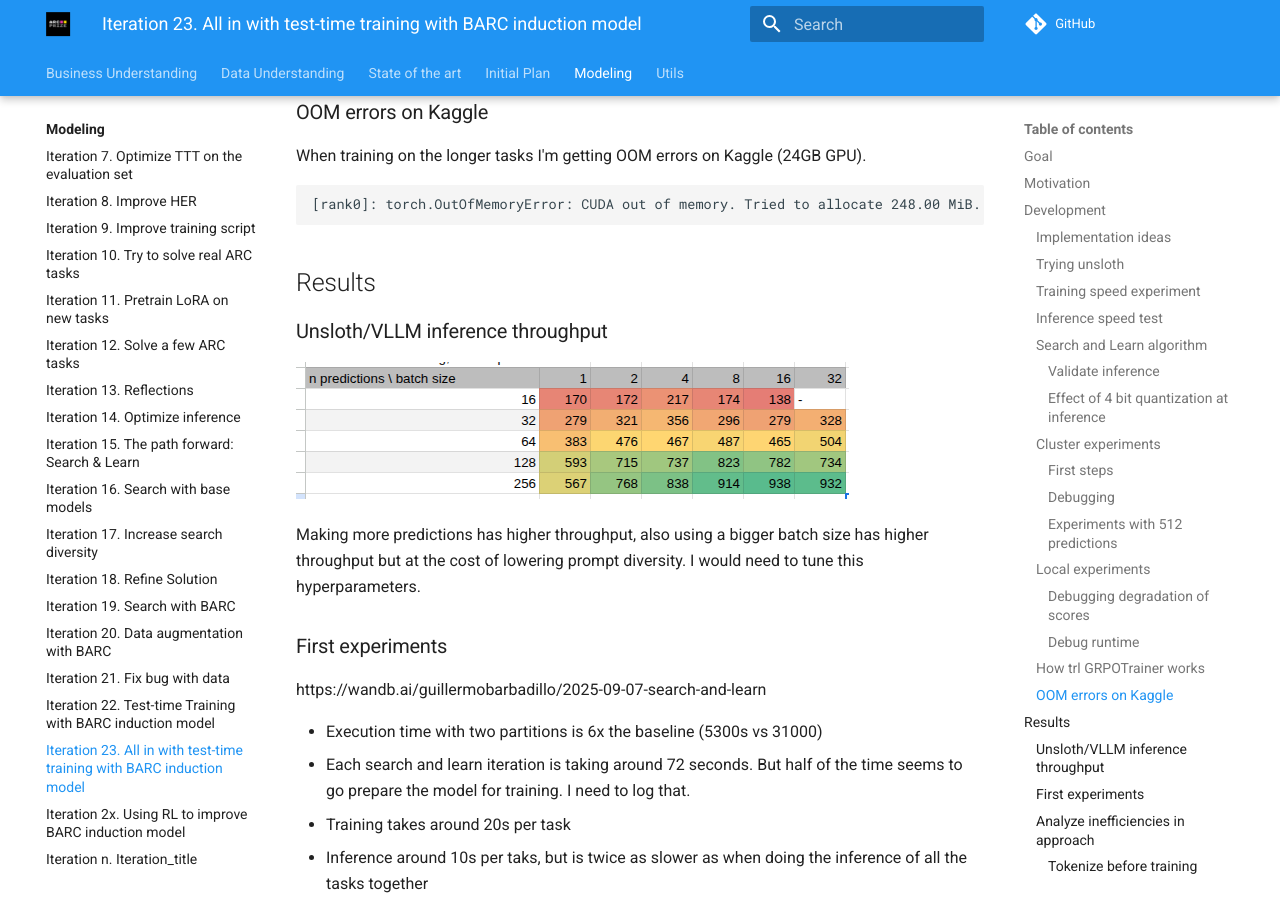
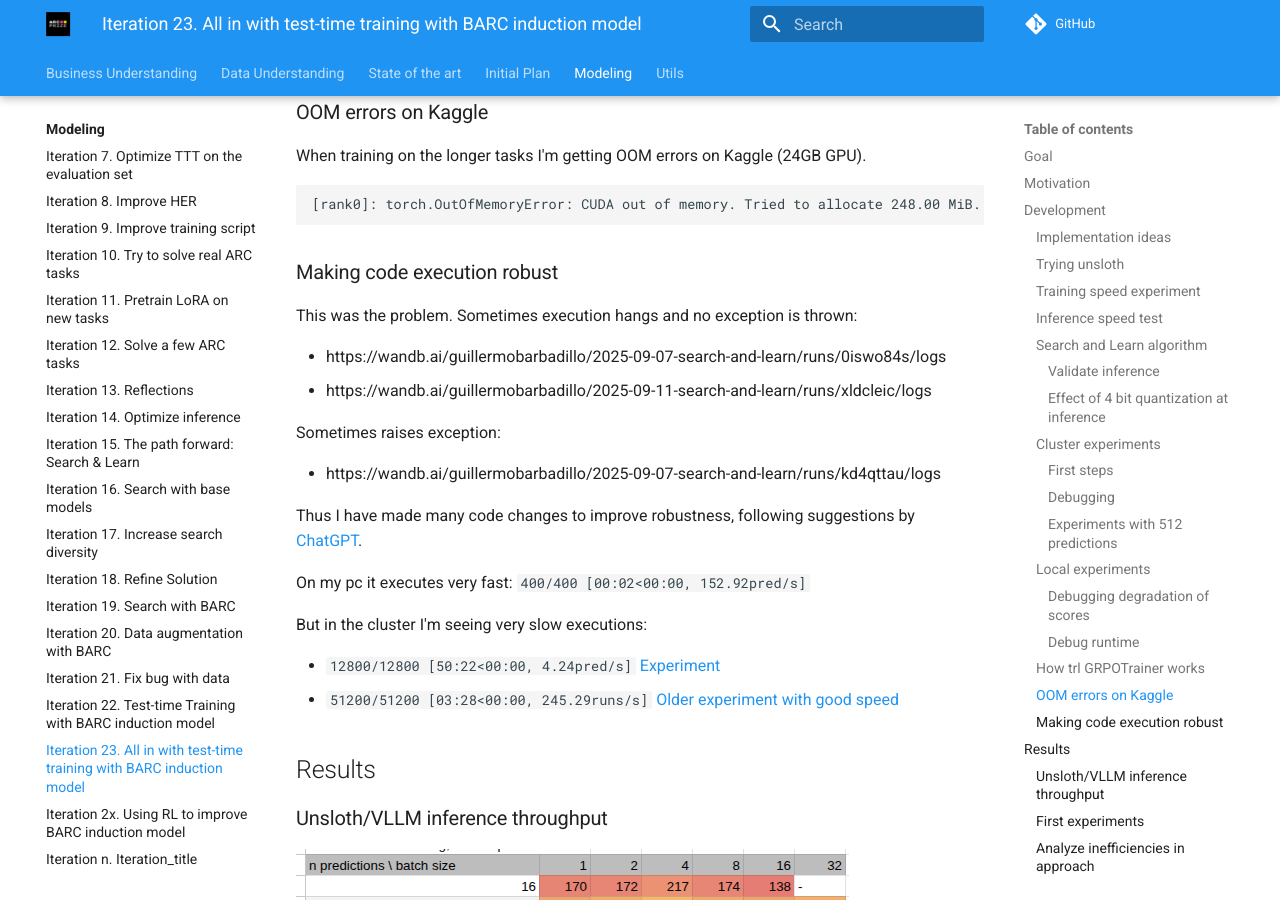
Before and after one commit to ironbar/arc25, an MkDocs documentation site: the page built from docs/modeling/Iteration_23_ttt_BARC_v2.md, in a window 1280 px wide and 900 px high, scrolled down 7445 px. Built offline with MkDocs 1.6.1 and Material for MkDocs 9.7.7, drawn with Linux system fonts in a browser that asks for light colours; comment, search, counter and statistics services are not loaded.

````diff
--- a/docs/modeling/Iteration_23_ttt_BARC_v2.md
+++ b/docs/modeling/Iteration_23_ttt_BARC_v2.md
@@ -349,6 +349,27 @@
 [rank0]: torch.OutOfMemoryError: CUDA out of memory. Tried to allocate 248.00 MiB. GPU 0 has a total capacity of 22.28 GiB of which 33.38 MiB is free. Process 6314 has 22.23 GiB memory in use. Of the allocated memory 20.60 GiB is allocated by PyTorch, with 199.88 MiB allocated in private pools (e.g., CUDA Graphs), and 171.43 MiB is reserved by PyTorch but unallocated. If reserved but unallocated memory is large try setting PYTORCH_CUDA_ALLOC_CONF=expandable_segments:True to avoid fragmentation.  See documentation for Memory Management  (https://pytorch.org/docs/stable/notes/cuda.html#environment-variables)
 ```
 
+### Making code execution robust
+
+This was the problem. Sometimes execution hangs and no exception is thrown:
+
+- https://wandb.ai/guillermobarbadillo/2025-09-07-search-and-learn/runs/0iswo84s/logs
+- https://wandb.ai/guillermobarbadillo/2025-09-11-search-and-learn/runs/xldcleic/logs
+
+Sometimes raises exception:
+
+- https://wandb.ai/guillermobarbadillo/2025-09-07-search-and-learn/runs/kd4qttau/logs
+
+Thus I have made many code changes to improve robustness, following suggestions by [ChatGPT](https://chatgpt.com/share/68c3ae7d-9cb4-8012-9950-9dd93606283e).
+
+On my pc it executes very fast: `400/400 [00:02<00:00, 152.92pred/s]`
+
+But in the cluster I'm seeing very slow executions:
+
+- `12800/12800 [50:22<00:00,  4.24pred/s]`  [Experiment](https://wandb.ai/guillermobarbadillo/2025-09-12-search-and-learn/runs/19gni2he/logs)
+- `51200/51200 [03:28<00:00, 245.29runs/s]` [Older experiment with good speed](https://wandb.ai/guillermobarbadillo/2025-09-07-search-and-learn/runs/zdkkfzdv/logs)
+
+
 ## Results
 
 ### Unsloth/VLLM inference throughput
````
Also changed, not shown: 2 other files.
